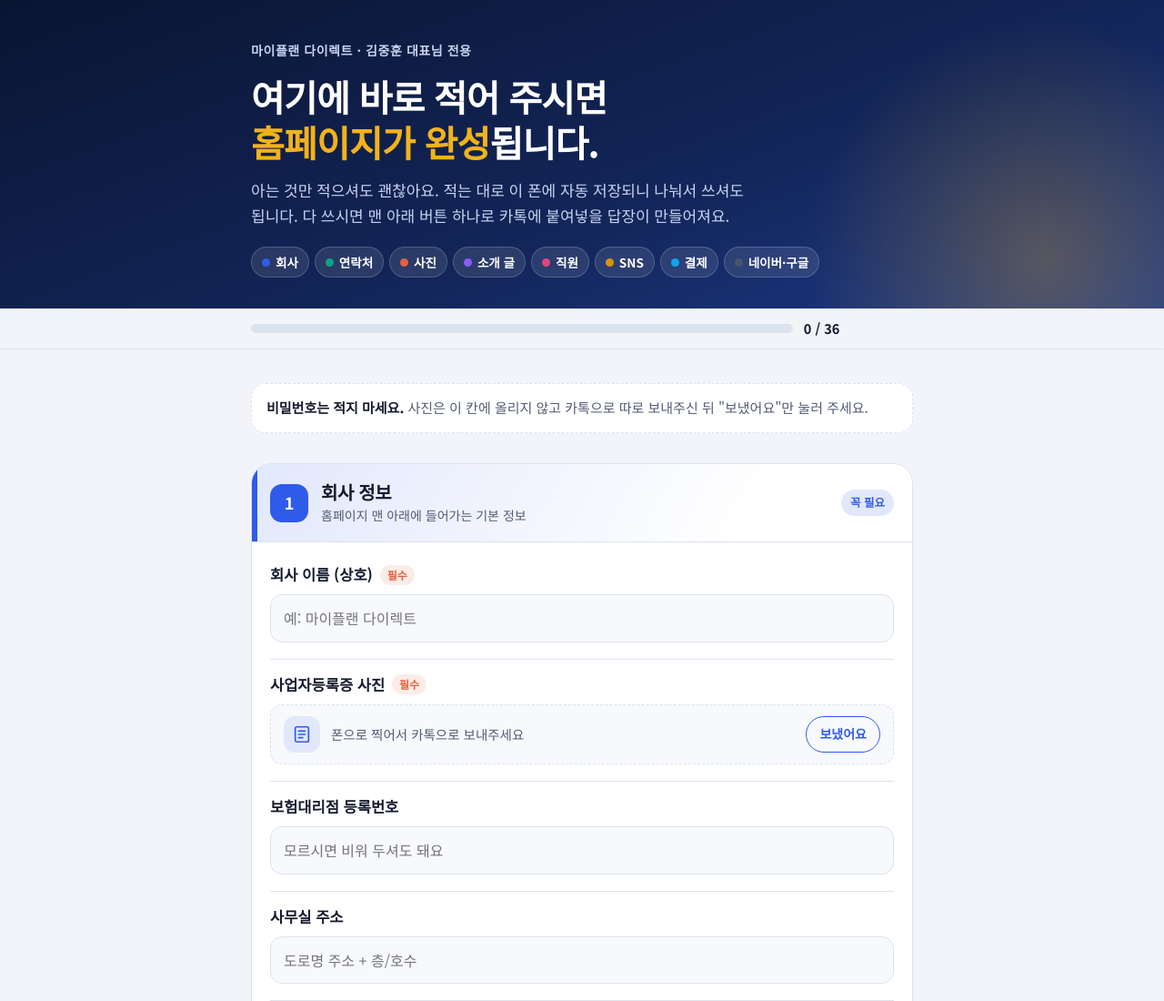
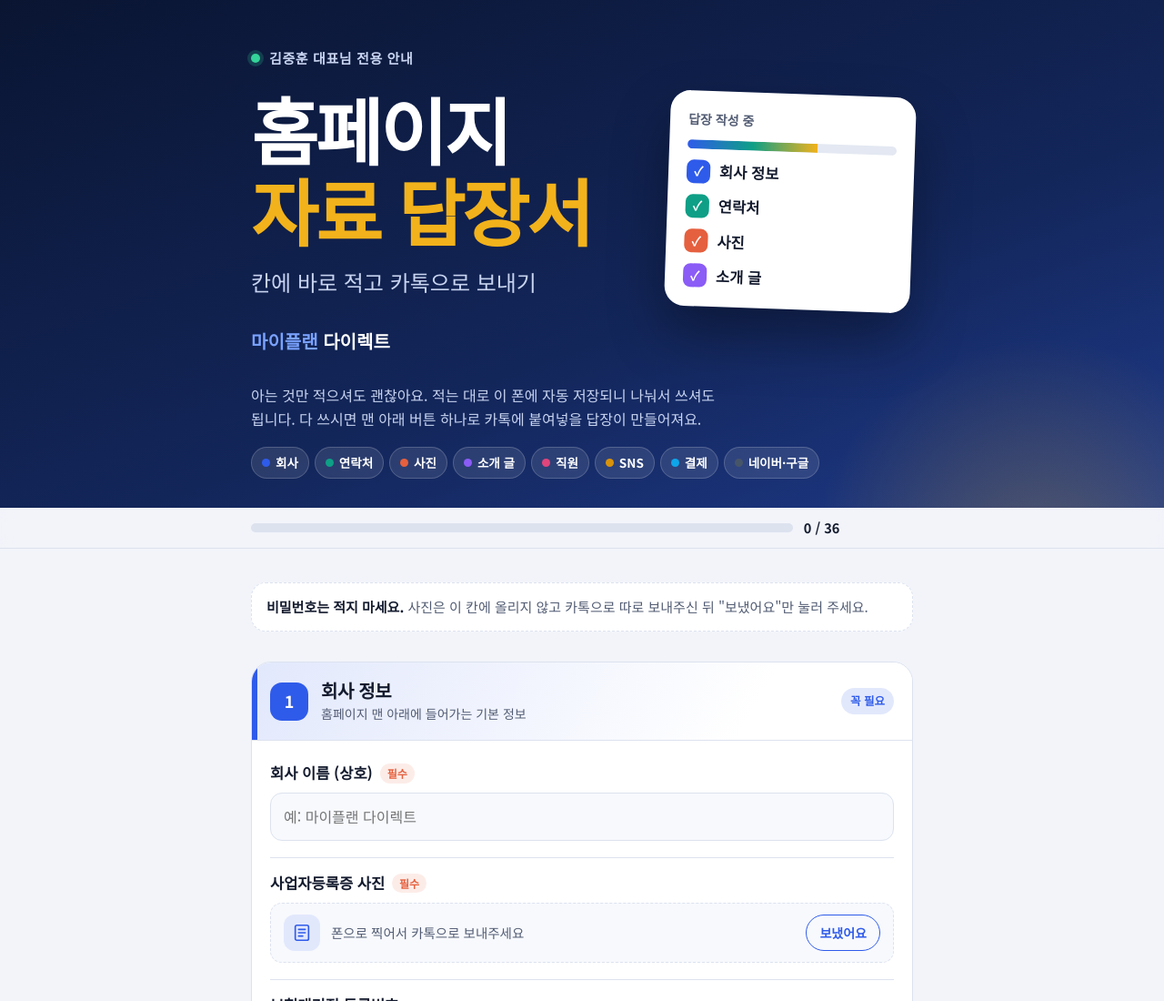
Before and after one commit to tjtjtj5722/my-plan-car-direct, a plain HTML site: page kim/request/answer/index.html in a window 1280 px wide. Shown: the top 1100 px of the page at 91% size. Drawn offline with Linux system fonts and the light colour scheme; a web font is replaced by a local one.

Commit message:
답장서: 첫 화면을 썸네일 모양 표지로
Co-Authored-By: Claude Opus 5.5 <noreply@anthropic.com>
Claude-Session: https://claude.ai/code/session_01PXgAVqdLkAPLjyj7hx3dgi

```diff
--- a/kim/request/answer/index.html
+++ b/kim/request/answer/index.html
@@ -103,15 +103,46 @@ main .wrap{padding-block:22px 10px;display:grid;gap:18px}
 .miss{font-size:14px;color:#FFD7CC}
 .back{display:inline-block;margin:6px 0 40px;color:var(--ink2);font-size:14.5px}
 @media (prefers-reduced-motion:reduce){*{transition:none!important}}
+
+.hero .cover{padding-block:52px 30px;display:grid;grid-template-columns:1fr auto;gap:28px;align-items:center}
+.cv-l{display:grid;gap:14px}
+.hero .eb{display:inline-flex;align-items:center;gap:10px;font-size:15px}
+.hero .eb .live{width:10px;height:10px;border-radius:50%;background:#34D399;box-shadow:0 0 0 4px rgba(52,211,153,.2)}
+.hero h1.cv-t{font-size:clamp(46px,10vw,80px);line-height:1.12;font-weight:700;letter-spacing:-.035em;margin-top:6px}
+.cv-t em{font-style:normal;color:var(--gold)}
+.cv-s{margin:0;font-size:clamp(17px,2.6vw,24px);color:#C8D4F0}
+.cv-brand{margin-top:14px;font-family:var(--f-disp);font-size:20px;font-weight:700}.cv-brand b{color:#7AA2FF}
+.cv-card{width:270px;background:#fff;color:#141B2E;border-radius:22px;padding:20px;display:grid;gap:11px;box-shadow:0 30px 60px rgba(0,0,0,.35);transform:rotate(2deg)}
+.cv-card small{font-size:14px;font-weight:700;color:#525C73}
+.cv-bar{height:10px;border-radius:999px;background:#E3E8F2;overflow:hidden}.cv-bar i{display:block;height:100%;width:62%;background:linear-gradient(90deg,var(--c1),var(--c2),var(--gold))}
+.cv-card span{display:flex;align-items:center;gap:10px;font-weight:700;font-size:16.5px}
+.cv-card span b{width:26px;height:26px;border-radius:8px;color:#fff;display:grid;place-items:center;font-size:14px}
+.hero .intro{padding-block:0 32px;display:grid;gap:12px;position:relative;z-index:1}
+.hero .intro p{margin:0;color:#C8D4F0;max-width:34em;font-size:16px}
+@media (max-width:640px){.hero .cover{grid-template-columns:1fr;padding-block:40px 22px}.cv-card{width:100%;max-width:300px;transform:none;justify-self:start}}
 </style>
 <meta property="og:type" content="website"><meta property="og:url" content="https://tjtjtj5722.github.io/my-plan-car-direct/kim/request/answer/"><meta property="og:title" content="홈페이지 자료 답장서 · 마이플랜 다이렉트"><meta property="og:description" content="칸에 바로 적고, 버튼 하나로 카톡 답장을 만들어 보내세요."><meta property="og:image" content="https://tjtjtj5722.github.io/my-plan-car-direct/kim/request/answer/og.jpg"><meta property="og:image:width" content="1200"><meta property="og:image:height" content="630"><meta name="twitter:card" content="summary_large_image"><meta name="description" content="칸에 바로 적고, 버튼 하나로 카톡 답장을 만들어 보내세요.">
 </head>
 <body>
 
 <header class="hero">
-  <div class="wrap">
-    <span class="eb">마이플랜 다이렉트 · 김중훈 대표님 전용</span>
-    <h1>여기에 바로 적어 주시면<br><em>홈페이지가 완성</em>됩니다.</h1>
+  <div class="wrap cover">
+    <div class="cv-l">
+      <span class="eb"><i class="live"></i>김중훈 대표님 전용 안내</span>
+      <h1 class="cv-t">홈페이지<br><em>자료 답장서</em></h1>
+      <p class="cv-s">칸에 바로 적고 카톡으로 보내기</p>
+      <span class="cv-brand"><b>마이플랜</b> 다이렉트</span>
+    </div>
+    <div class="cv-card" aria-hidden="true">
+      <small>답장 작성 중</small>
+      <div class="cv-bar"><i></i></div>
+      <span><b style="background:var(--c1)">✓</b>회사 정보</span>
+      <span><b style="background:var(--c2)">✓</b>연락처</span>
+      <span><b style="background:var(--c3)">✓</b>사진</span>
+      <span><b style="background:var(--c4)">✓</b>소개 글</span>
+    </div>
+  </div>
+  <div class="wrap intro">
     <p>아는 것만 적으셔도 괜찮아요. 적는 대로 이 폰에 자동 저장되니 나눠서 쓰셔도 됩니다. 다 쓰시면 맨 아래 버튼 하나로 카톡에 붙여넣을 답장이 만들어져요.</p>
     <nav class="dots" aria-label="묶음 바로가기">
       <a href="#g1"><i style="background:var(--c1)"></i>회사</a><a href="#g2"><i style="background:var(--c2)"></i>연락처</a><a href="#g3"><i style="background:var(--c3)"></i>사진</a><a href="#g4"><i style="background:var(--c4)"></i>소개 글</a><a href="#g5"><i style="background:var(--c5)"></i>직원</a><a href="#g6"><i style="background:var(--c6)"></i>SNS</a><a href="#g7"><i style="background:var(--c7)"></i>결제</a><a href="#g8"><i style="background:var(--c8)"></i>네이버·구글</a>
```
